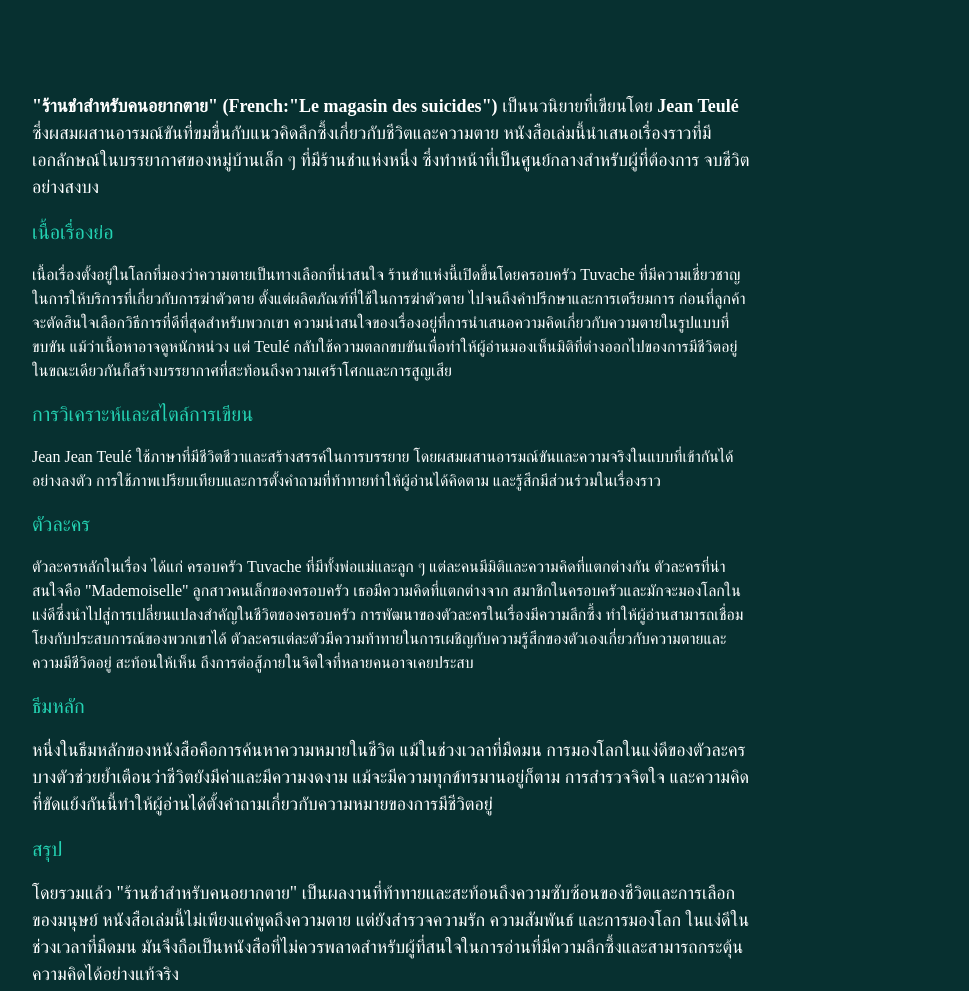
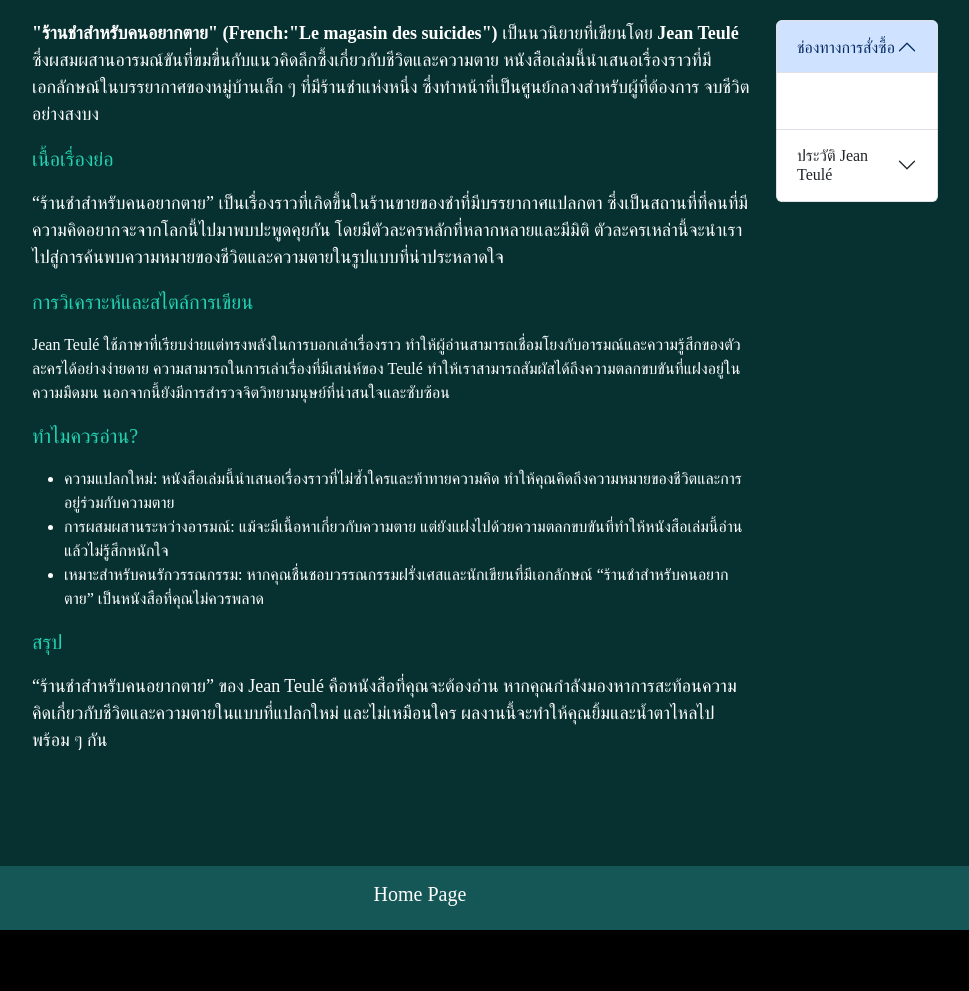
Before and after one commit to lilith1st/scs, a plain HTML site: page index.html in a window 1280 px wide. Shown: the part 986-1977 px from the top of the page, without its empty margins (236-1205 px from the left). Drawn offline with nearby package versions, Linux system fonts and the light colour scheme.

Commit message:
Update index.html

```diff
--- a/index.html
+++ b/index.html
@@ -1,18 +1,12 @@
+
 <!doctype html>
 <html lang="th">
   <head>
     <meta charset="utf-8">
     <meta name="viewport" content="width=device-width, initial-scale=1">
     <title>รีวิวหนังสือ "ร้านชำสำหรับคนอยากตาย:The Suicide Shop"</title>
-    <meta name="Keyword" content="ร้านชำสำหรับคนอยากตาย, The Suicide Shop, Jean Teulé, วรรณกรรมฝรั่งเศส, ความตาย, วรรณกรรมแนวตลกร้าย, ความสิ้นหวัง, วิธีฆ่าตัวตาย, รีวิวหนังสือ">
-    <meta name="description" content=" ร้านชำสำหรับคนอยากตาย (The Suicide Shop) โดย Jean Teulé เป็นนิยายเสียดสีที่มืดหม่นและเต็มไปด้วยอารมณ์ขันดำ เรื่องราวเกิดขึ้นในร้านชำที่ขายสินค้าสำหรับคนที่หมดหวังและต้องการจบชีวิต แต่การมาของลูกชายคนเล็กที่มองโลกในแง่บวก กลับนำพาความหวังและเปลี่ยนแปลงทุกสิ่ง นิยายเล่มนี้ท้าทายแนวคิดเกี่ยวกับความหมายของชีวิตและความตาย เหมาะสำหรับผู้อ่านที่ชื่นชอบเรื่องราวที่ทั้งลึกซึ้งและตลกเสียดสี
-
-
-
-
-
-
-    ">
+    <meta name="Keyword" content="ร้านชำสำหรับคนอยากตาย, The Suicide Shop,Le magasin des suicides, รีวิวหนังสือ, Jean Teulé, วรรณกรรมฝรั่งเศส, ความตาย, วรรณกรรมแนวตลกร้าย, ความเศร้าโศก,จิตวิทยามนุษย์, ความตลกขบขัน, วิธีฆ่าตัวตาย, ">
+    <meta name="description" content="ยินดีต้อนรับสู่เว็บไซต์รีวิวหนังสือ ร้านชำสำหรับคนอยากตาย (The Suicide Shop / Le magasin des suicides) ผลงานจาก Jean Teulé หนังสือเล่มนี้สำรวจความตายและความเศร้าโศกผ่านเรื่องราวของร้านชำที่ให้บริการสำหรับผู้ที่ต้องการหาทางออกจากชีวิตที่เต็มไปด้วยความทุกข์ ตัวละครที่หลากหลายจะพาผู้อ่านไปสัมผัสกับจิตวิทยามนุษย์ในแบบที่แปลกใหม่และมีเสน่ห์ มอบประสบการณ์การอ่านที่ผสมผสานระหว่างความตลกขบขันและความจริงจัง พร้อมกับการเล่าเรื่องที่มีอารมณ์ลึกซึ้ง เพื่อให้คุณตั้งคำถามเกี่ยวกับชีวิตและการตาย เข้าร่วมค้นหาแนวทางใหม่ในการมองชีวิตและความตายไปกับเราในรีวิวหนังสือที่คุณไม่ควรพลาด!">
 
     <link href="https://cdn.jsdelivr.net/npm/bootstrap@5.3.3/dist/css/bootstrap.min.css" rel="stylesheet" integrity="sha384-QWTKZyjpPEjISv5WaRU9OFeRpok6YctnYmDr5pNlyT2bRjXh0JMhjY6hW+ALEwIH" crossorigin="anonymous">
     <link rel="stylesheet" href="style.css">
@@ -46,7 +40,7 @@
   <div class="container">
         <div class="row my-5">
             <div class="col-md-12 my-5 center">
-                <img src="S__24346629.jpg" class="img-fluid " width="450" height="450">
+                <img src="S__24346629.jpg" class="img-fluid " width="400" height="400">
                 <h4 class="thfont my-5">ร้านชำสำหรับคนอยากตาย โดย Jean Teulé</h4> </div>
 
         <div class="row">
@@ -61,44 +55,61 @@
 
 
                     <p class="phsize">เนื้อเรื่องย่อ</p>
-                    <p class="thfont psize"></p>
-                    เนื้อเรื่องตั้งอยู่ในโลกที่มองว่าความตายเป็นทางเลือกที่น่าสนใจ ร้านชำแห่งนี้เปิดขึ้นโดยครอบครัว Tuvache ที่มีความเชี่ยวชาญในการให้บริการที่เกี่ยวกับการฆ่าตัวตาย ตั้งแต่ผลิตภัณฑ์ที่ใช้ในการฆ่าตัวตาย
-                    ไปจนถึงคำปรึกษาและการเตรียมการ ก่อนที่ลูกค้าจะตัดสินใจเลือกวิธีการที่ดีที่สุดสำหรับพวกเขา
-
-                    ความน่าสนใจของเรื่องอยู่ที่การนำเสนอความคิดเกี่ยวกับความตายในรูปแบบที่ขบขัน แม้ว่าเนื้อหาอาจดูหนักหน่วง แต่ Teulé กลับใช้ความตลกขบขันเพื่อทำให้ผู้อ่านมองเห็นมิติที่ต่างออกไปของการมีชีวิตอยู่
-                    ในขณะเดียวกันก็สร้างบรรยากาศที่สะท้อนถึงความเศร้าโศกและการสูญเสีย</p>
+                    <p class="thfont psize">
+                    “ร้านชำสำหรับคนอยากตาย” เป็นเรื่องราวที่เกิดขึ้นในร้านขายของชำที่มีบรรยากาศแปลกตา ซึ่งเป็นสถานที่ที่คนที่มีความคิดอยากจะจากโลกนี้ไปมาพบปะพูดคุยกัน โดยมีตัวละครหลักที่หลากหลายและมีมิติ ตัวละครเหล่านี้จะนำเราไปสู่การค้นพบความหมายของชีวิตและความตายในรูปแบบที่น่าประหลาดใจ</p>
 
                     <p class="thfont psize">
                     <p class="phsize">การวิเคราะห์และสไตล์การเขียน</p>
-                    Jean Jean Teulé ใช้ภาษาที่มีชีวิตชีวาและสร้างสรรค์ในการบรรยาย โดยผสมผสานอารมณ์ขันและความจริงในแบบที่เข้ากันได้อย่างลงตัว การใช้ภาพเปรียบเทียบและการตั้งคำถามที่ท้าทายทำให้ผู้อ่านได้คิดตาม
-                     และรู้สึกมีส่วนร่วมในเรื่องราว</p>
+                    Jean Teulé ใช้ภาษาที่เรียบง่ายแต่ทรงพลังในการบอกเล่าเรื่องราว ทำให้ผู้อ่านสามารถเชื่อมโยงกับอารมณ์และความรู้สึกของตัวละครได้อย่างง่ายดาย ความสามารถในการเล่าเรื่องที่มีเสน่ห์ของ Teulé ทำให้เราสามารถสัมผัสได้ถึงความตลกขบขันที่แฝงอยู่ในความมืดมน นอกจากนี้ยังมีการสำรวจจิตวิทยามนุษย์ที่น่าสนใจและซับซ้อน</p>
 
 
                     <p class="thfont psize">
-                    <p class="phsize">ตัวละคร</p>
-                     ตัวละครหลักในเรื่อง ได้แก่ ครอบครัว Tuvache ที่มีทั้งพ่อแม่และลูก ๆ แต่ละคนมีมิติและความคิดที่แตกต่างกัน ตัวละครที่น่าสนใจคือ "Mademoiselle" ลูกสาวคนเล็กของครอบครัว เธอมีความคิดที่แตกต่างจาก
-                     สมาชิกในครอบครัวและมักจะมองโลกในแง่ดีซึ่งนำไปสู่การเปลี่ยนแปลงสำคัญในชีวิตของครอบครัว
+                    <p class="phsize">ทำไมควรอ่าน?</p>
+                    <ul><li>ความแปลกใหม่: หนังสือเล่มนี้นำเสนอเรื่องราวที่ไม่ซ้ำใครและท้าทายความคิด ทำให้คุณคิดถึงความหมายของชีวิตและการอยู่ร่วมกับความตาย</li>
+                      <li>การผสมผสานระหว่างอารมณ์: แม้จะมีเนื้อหาเกี่ยวกับความตาย แต่ยังแฝงไปด้วยความตลกขบขันที่ทำให้หนังสือเล่มนี้อ่านแล้วไม่รู้สึกหนักใจ</li>
+                      <li>เหมาะสำหรับคนรักวรรณกรรม: หากคุณชื่นชอบวรรณกรรมฝรั่งเศสและนักเขียนที่มีเอกลักษณ์ “ร้านชำสำหรับคนอยากตาย” เป็นหนังสือที่คุณไม่ควรพลาด</li>
+                    </ul>
+                      </p>
 
-                    การพัฒนาของตัวละครในเรื่องมีความลึกซึ้ง ทำให้ผู้อ่านสามารถเชื่อมโยงกับประสบการณ์ของพวกเขาได้ ตัวละครแต่ละตัวมีความท้าทายในการเผชิญกับความรู้สึกของตัวเองเกี่ยวกับความตายและความมีชีวิตอยู่ สะท้อนให้เห็น
-                    ถึงการต่อสู้ภายในจิตใจที่หลายคนอาจเคยประสบ</p>
-
-
-                    <p class="phsize">ธีมหลัก</p>
-                    <p class="thfont psize">
-                      หนึ่งในธีมหลักของหนังสือคือการค้นหาความหมายในชีวิต แม้ในช่วงเวลาที่มืดมน การมองโลกในแง่ดีของตัวละครบางตัวช่วยย้ำเตือนว่าชีวิตยังมีค่าและมีความงดงาม แม้จะมีความทุกข์ทรมานอยู่ก็ตาม การสำรวจจิตใจ
-                      และความคิดที่ขัดแย้งกันนี้ทำให้ผู้อ่านได้ตั้งคำถามเกี่ยวกับความหมายของการมีชีวิตอยู่ </p>
 
 
                     <p class="phsize">สรุป</p>
                     <p class="thfont psize">
-                      โดยรวมแล้ว "ร้านชำสำหรับคนอยากตาย" เป็นผลงานที่ท้าทายและสะท้อนถึงความซับซ้อนของชีวิตและการเลือกของมนุษย์ หนังสือเล่มนี้ไม่เพียงแค่พูดถึงความตาย แต่ยังสำรวจความรัก ความสัมพันธ์ และการมองโลก
-                      ในแง่ดีในช่วงเวลาที่มืดมน มันจึงถือเป็นหนังสือที่ไม่ควรพลาดสำหรับผู้ที่สนใจในการอ่านที่มีความลึกซึ้งและสามารถกระตุ้นความคิดได้อย่างแท้จริง</p>
+                      “ร้านชำสำหรับคนอยากตาย” ของ Jean Teulé คือหนังสือที่คุณจะต้องอ่าน หากคุณกำลังมองหาการสะท้อนความคิดเกี่ยวกับชีวิตและความตายในแบบที่แปลกใหม่ และไม่เหมือนใคร ผลงานนี้จะทำให้คุณยิ้มและน้ำตาไหลไปพร้อม ๆ กัน</p>
             </div>
-            <div class="col-md-2"></div>
+            <div class="col-md-2">
+              <div class="accordion" id="accordionPanelsStayOpenExample">
+                <div class="accordion-item">
+                  <h2 class="accordion-header">
+                    <button class="accordion-button" type="button" data-bs-toggle="collapse" data-bs-target="#panelsStayOpen-collapseOne" aria-expanded="true" aria-controls="panelsStayOpen-collapseOne">
+                      ช่องทางการสั่งซื้อ
+                    </button>
+                  </h2>
+                  <div id="panelsStayOpen-collapseOne" class="accordion-collapse collapse show">
+                    <div class="accordion-body">
+                        <a href="https://www.mebmarket.com/ebook-103677-%E0%B8%A3%E0%B9%89%E0%B8%B2%E0%B8%99%E0%B8%8A%E0%B8%B3%E0%B8%AA%E0%B8%B3%E0%B8%AB%E0%B8%A3%E0%B8%B1%E0%B8%9A%E0%B8%84%E0%B8%99%E0%B8%AD%E0%B8%A2%E0%B8%B2%E0%B8%81%E0%B8%95%E0%B8%B2%E0%B8%A2"><strong class="ac">Meb Market</strong></a>
+                    </div>
+                  </div>
+                </div>
+                <div class="accordion-item">
+                  <h2 class="accordion-header">
+                    <button class="accordion-button collapsed" type="button" data-bs-toggle="collapse" data-bs-target="#panelsStayOpen-collapseTwo" aria-expanded="false" aria-controls="panelsStayOpen-collapseTwo">
+                      ประวัติ Jean Teulé
+                    </button>
+                  </h2>
+                  <div id="panelsStayOpen-collapseTwo" class="accordion-collapse collapse">
+                    <div class="accordion-body">
+                      <a href="https://fr.wikipedia.org/wiki/Jean_Teul%C3%A9"><strong class="ac">Wikipedia</strong></a>
+                    </div>
+                  </div>
+                </div>
+            </div>
 
         </div>
 
         </div>
+      </div>
+
 
   <!-- null -->
        <div class="row my-5"></div>
```
